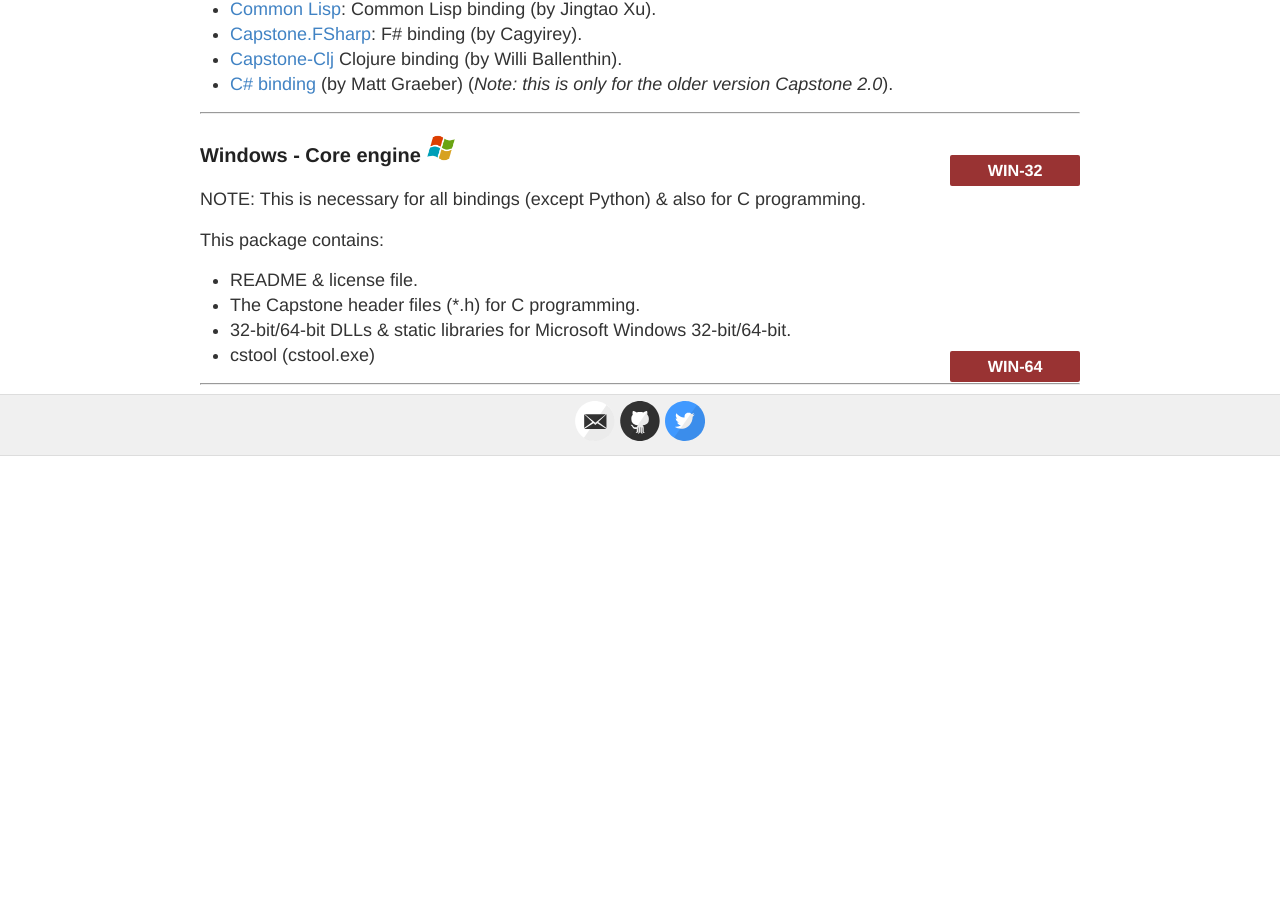
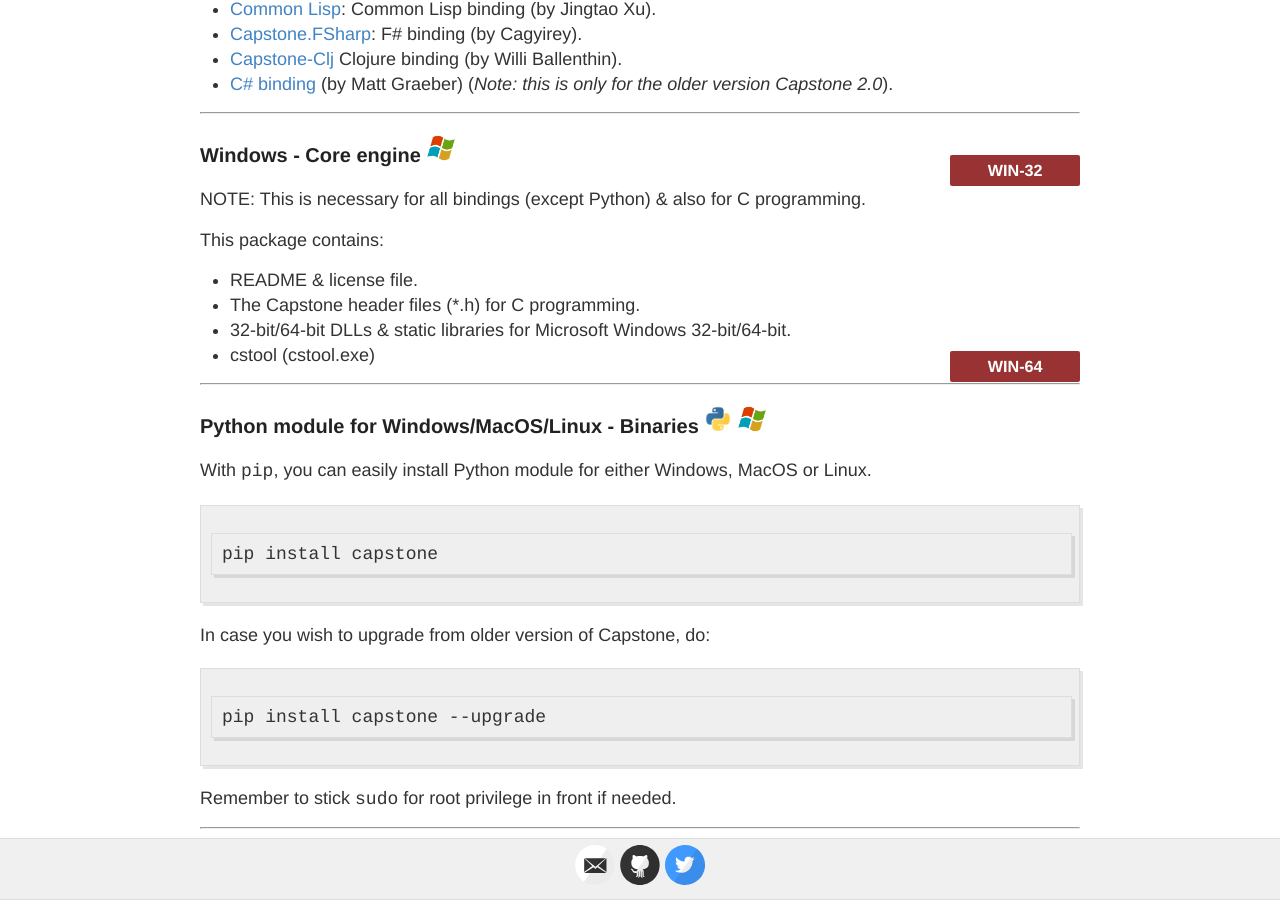
Before and after one commit to capstone-engine/capstone-engine.github.io, a Jekyll site: the page built from download.md, in a window 1280 px wide and 900 px high, scrolled down 1455 px. Built offline with Jekyll 4.4.1, drawn with Linux system fonts in a browser that asks for light colours; before the commit the page ends 1911 px from its top, so only the background shows below that.

Commit message:
add instruction for installing Python module to download.md

````diff
--- a/download.md
+++ b/download.md
@@ -88,4 +88,22 @@ This package contains:
 
 ---
 
+### Python module for Windows/MacOS/Linux - Binaries <img src="img/python.png" height="28" width="28"> <img src="img/windows.png" height="28" width="28">
+
+With `pip`, you can easily install Python module for either Windows, MacOS or Linux.
+
+```
+pip install capstone
+```
+
+In case you wish to upgrade from older version of Capstone, do:
+
+```
+pip install capstone --upgrade
+```
+
+Remember to stick `sudo` for root privilege in front if needed.
+
+---
+
 {% endfor %}
````
